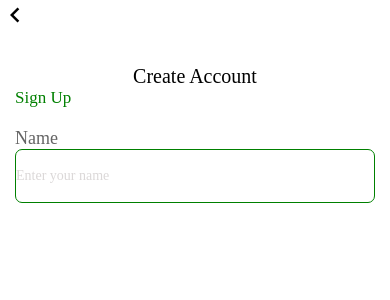
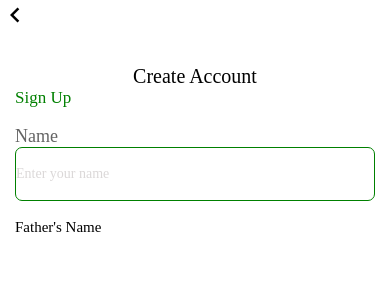
Before and after one commit to Shehiryar12/MyCrops, a React Native app: screen / in a window 390 px wide. Shown: the top 300 px of the page. Built offline with nearby package versions, Linux system fonts and the light colour scheme.

Commit message:
create crops

```diff
--- a/Src/Screens/Register.js
+++ b/Src/Screens/Register.js
@@ -10,11 +10,13 @@ export default function Register() {
       <Text style={styles.create}>Create Account</Text>
       <Text style={styles.Sign}>Sign Up</Text>
       <Text style={styles.Name}>Name</Text>
-      <TextInput style={styles.input} placeholder='Enter your name' placeholderTextColor={"#DBD8D8"} />
+      <TextInput style={styles.input} placeholder='Enter your name' placeholderTextColor={"#DBD8D8"}
+      keyboardType='name-phone-pad'/>
+
+      <Text style={styles.FatherName}>Father's Name</Text>
+    </View>
 
 
-
-    </View>
   )
 }
 
@@ -40,7 +42,7 @@ const styles = StyleSheet.create({
         color:"#646464",
         marginLeft:15,
         fontSize:18,
-        marginTop:20,
+        marginTop:18,
         fontFamily:Font.medium
 
    },
@@ -65,7 +67,12 @@ const styles = StyleSheet.create({
     borderColor:'green',
     color:"black",
     height:54
-
+  },
+  FatherName:{
+    fontSize:15,
+    fontFamily:Font.medium,
+    marginLeft:15,
+    marginTop:18,
 
   }
 
```
